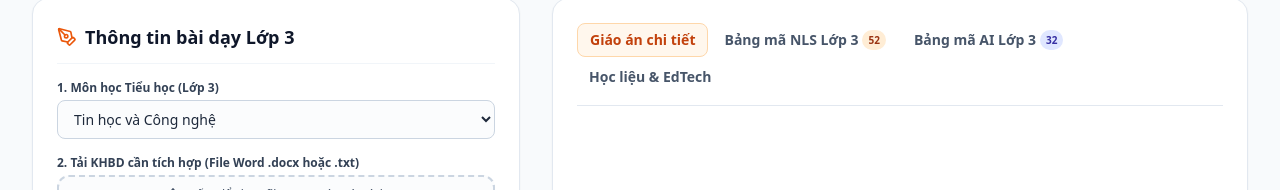
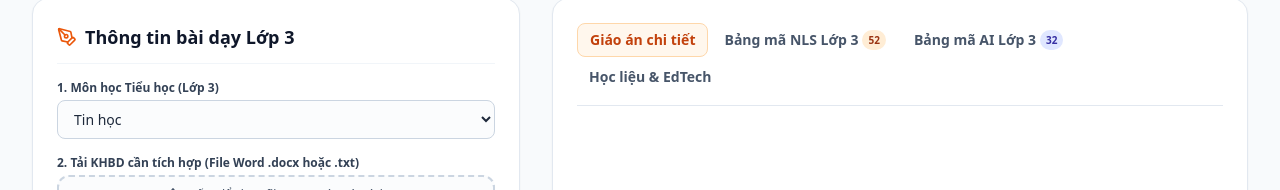
Before and after one commit to nhuuhao2005-NHH/giaoviensoNinhPhuoc, a Next.js app: page / in a window 1280 px wide. Shown: the part 305-495 px from the top of the page. Built offline with nearby package versions, Linux system fonts and the light colour scheme.

Commit message:
feat: split 'Tin học và Công nghệ' into two separate subjects 'Tin học' and 'Công nghệ'

```diff
--- a/src/app/page.tsx
+++ b/src/app/page.tsx
@@ -115,7 +115,7 @@ function parsePlanForPreview(rawPlan: string) {
 
 export default function HomePage() {
   // Input states
-  const [subject, setSubject] = useState("Tin học và Công nghệ");
+  const [subject, setSubject] = useState("Tin học");
   const [grade] = useState("Lớp 3");
   const [lessonTitle, setLessonTitle] = useState("");
   const [duration, setDuration] = useState("1 tiết (35 phút)");
@@ -948,7 +948,8 @@ export default function HomePage() {
                   onChange={(e) => setSubject(e.target.value)}
                   className="w-full px-3 py-2 border border-slate-300 rounded-lg text-sm bg-slate-50/50 focus:bg-white focus:outline-none focus:ring-2 focus:ring-orange-500 font-medium"
                 >
-                  <option>Tin học và Công nghệ</option>
+                  <option>Tin học</option>
+                  <option>Công nghệ</option>
                   <option>Tiếng Việt</option>
                   <option>Toán</option>
                   <option>Tự nhiên và Xã hội</option>
```
